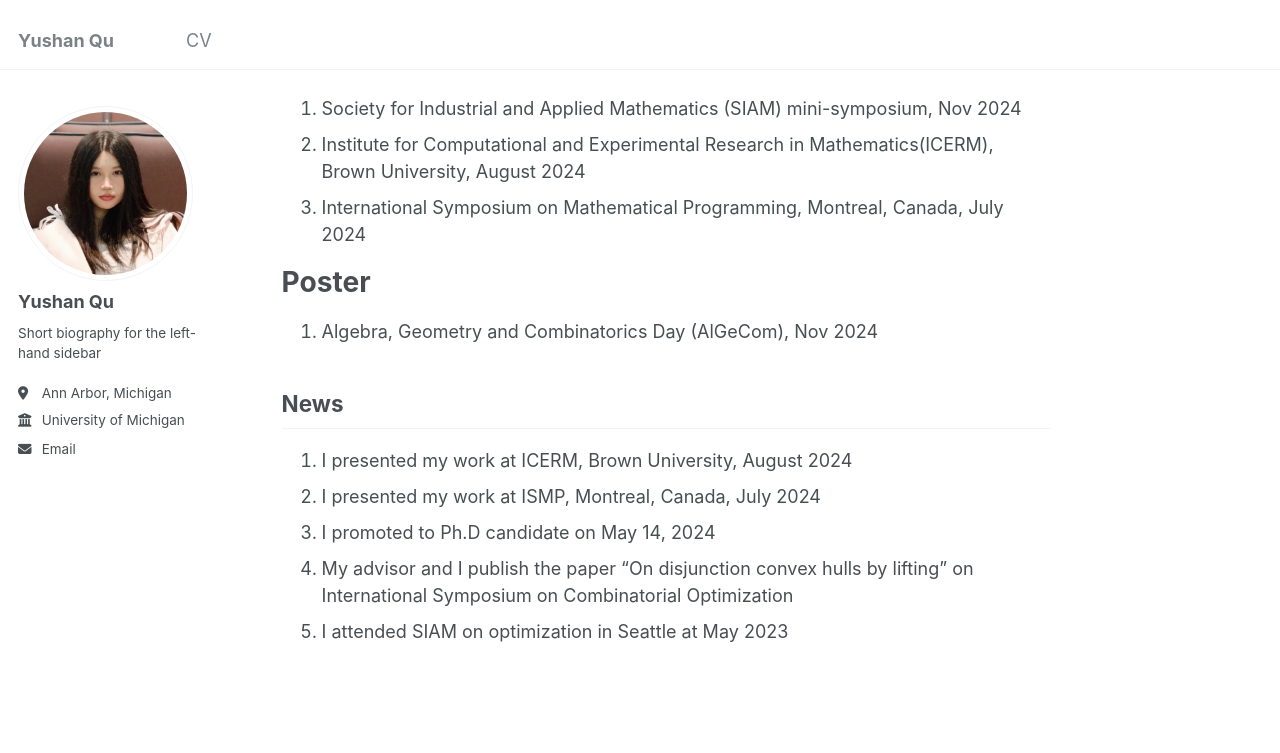
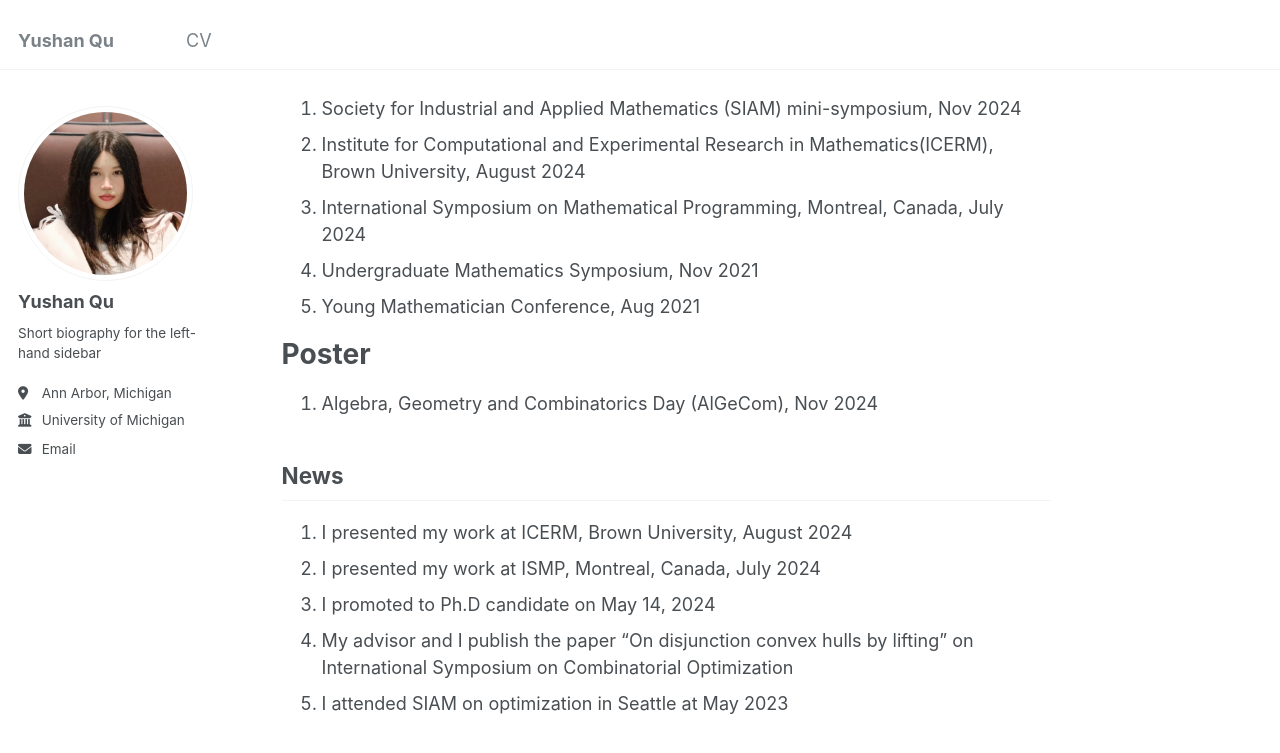
Before and after one commit to yushanqu/yushanqu.github.io, a Jekyll site: the page built from _pages/about.md, in a window 1280 px wide and 900 px high, scrolled down 360 px. Shown: the top 753 px of the window. Built offline with Jekyll 4.4.1, drawn with Linux system fonts in a browser that asks for light colours.

Commit message:
Update about.md

```diff
--- a/_pages/about.md
+++ b/_pages/about.md
@@ -19,6 +19,8 @@ Talks
 1. Society for Industrial and Applied Mathematics (SIAM) mini-symposium, Nov 2024
 1. Institute for Computational and Experimental Research in Mathematics(ICERM), Brown University, August 2024
 1. International Symposium on Mathematical Programming, Montreal, Canada, July 2024
+1. Undergraduate Mathematics Symposium, Nov 2021
+1. Young Mathematician Conference, Aug 2021
 
 Poster
 ======
```
